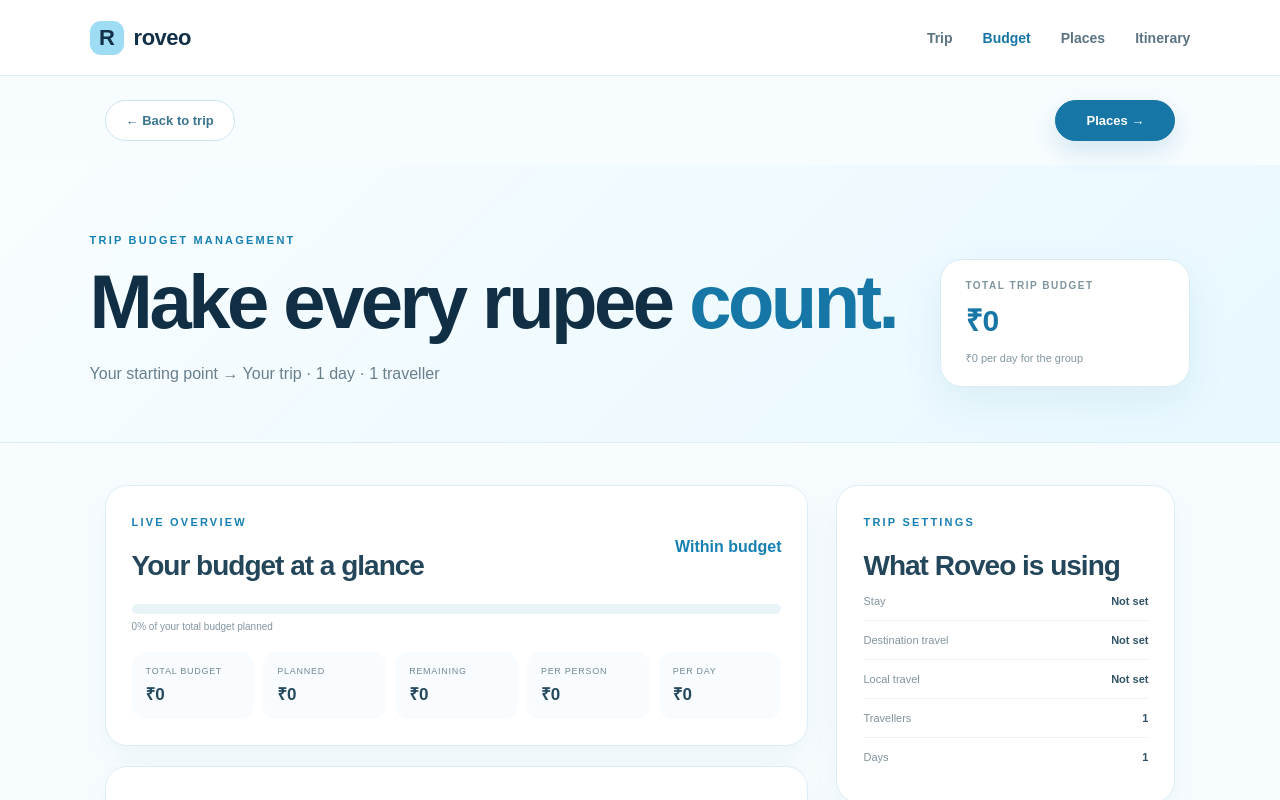
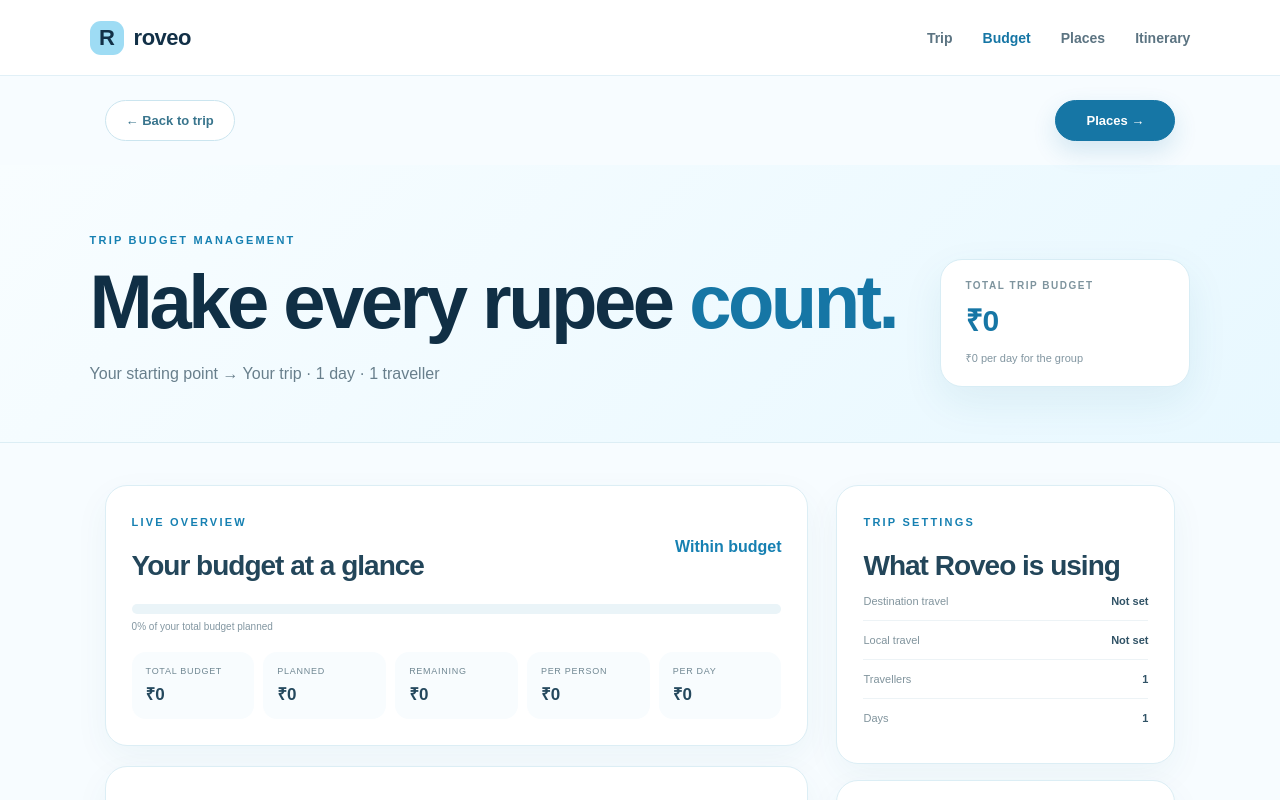
Before and after one commit to RISHITHADASARI18/roveo, a Next.js app: page /budget in a window 1280 px wide. Shown: the top 800 px of the page. Built offline with nearby package versions, Linux system fonts and the light colour scheme.

Commit message:
Remove accommodation preference from budget settings

```diff
--- a/app/budget/page.tsx
+++ b/app/budget/page.tsx
@@ -33,7 +33,6 @@ function BudgetContent() {
   const totalBudget = Math.max(0, Number(params.get("budget")) || 0);
   const travel = params.get("travel") || "";
   const localTravel = params.get("localTravel") || "";
-  const stay = params.get("stay") || "";
 
   const [items, setItems] = useState<Record<string, number>>(
     Object.fromEntries(CATEGORIES.map((category) => [category.key, 0]))
@@ -244,7 +243,6 @@ function BudgetContent() {
           <div className="budget-side-card">
             <span className="eyebrow">TRIP SETTINGS</span>
             <h2>What Roveo is using</h2>
-            <div><span>Stay</span><strong>{stay || "Not set"}</strong></div>
             <div><span>Destination travel</span><strong>{travel || "Not set"}</strong></div>
             <div><span>Local travel</span><strong>{localTravel || "Not set"}</strong></div>
             <div><span>Travellers</span><strong>{people}</strong></div>
```
